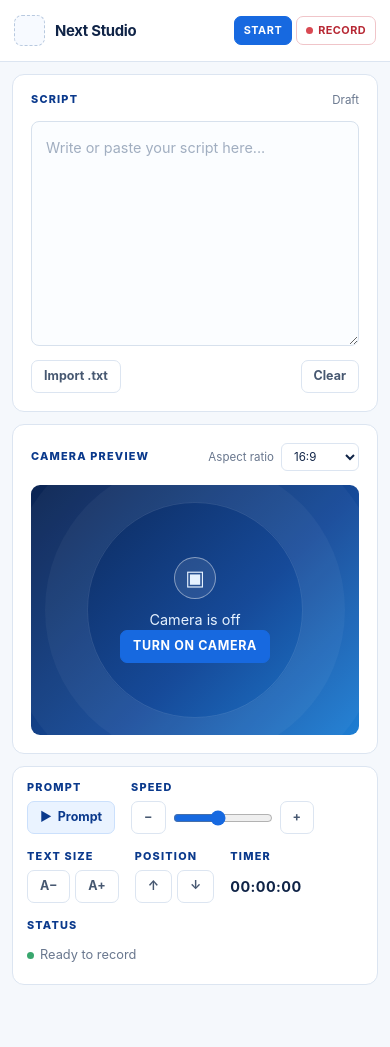
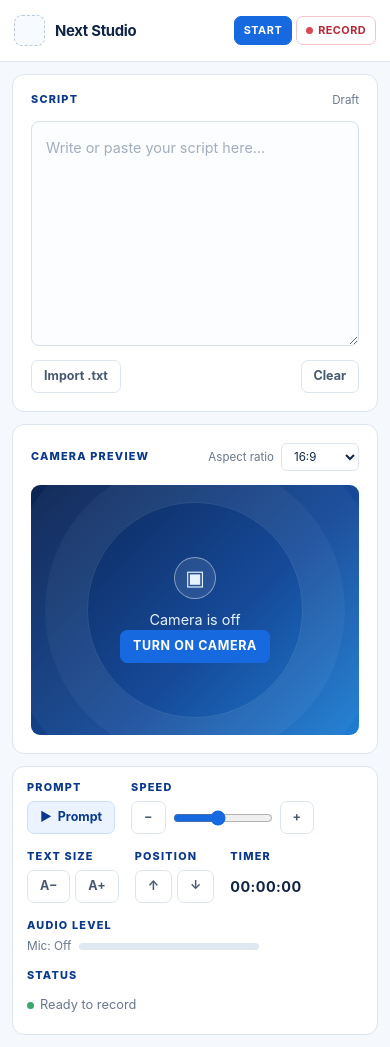
Before and after one commit to richardvelezcarpio-gif/Next-Studio-Teleprompter-Video-Recorder, a React (Vite) app in the folder next-studio-teleprompter/: page /studio in a window 390 px wide. Before the commit the page ends 997 px from the top, so only its background shows below. Built offline with nearby package versions, Linux system fonts and the light colour scheme.

Commit message:
feat: add microphone selection and audio level

```diff
--- a/next-studio-teleprompter/src/components/layout/AppHeader.tsx
+++ b/next-studio-teleprompter/src/components/layout/AppHeader.tsx
@@ -1,10 +1,12 @@
 import { Link, NavLink } from 'react-router-dom'
 import { Button } from '../ui/Button'
 import type { useCamera } from '../../hooks/useCamera'
+import type { useMicrophone } from '../../hooks/useMicrophone'
 
 type CameraController = ReturnType<typeof useCamera>
+type MicrophoneController = ReturnType<typeof useMicrophone>
 
-export function AppHeader({ camera }: { camera: CameraController }) {
+export function AppHeader({ camera, microphone }: { camera: CameraController; microphone: MicrophoneController }) {
   return (
     <header className="app-header">
       <Link to="/studio" className="brand" aria-label="Next Studio home">
@@ -20,7 +22,8 @@ export function AppHeader({ camera }: { camera: CameraController }) {
       <nav className="header-settings" aria-label="Studio settings">
         <button className="header-link" type="button" onClick={() => camera.stream ? camera.stopCamera() : camera.startCamera()}>{camera.stream ? 'Camera On' : 'Camera'}</button>
         {camera.stream && camera.cameras.length > 1 && <label className="header-camera-select"><span className="sr-only">Select camera</span><select value={camera.selectedDeviceId} onChange={(event) => camera.selectCamera(event.target.value)}>{camera.cameras.map((device, index) => <option key={device.deviceId} value={device.deviceId}>{device.label || `Camera ${index + 1}`}</option>)}</select></label>}
-        <NavLink to="/settings/audio" className="header-link">Mic</NavLink>
+        <button className="header-link" type="button" onClick={() => microphone.isActive ? microphone.stopMicrophone() : microphone.startMicrophone()}>{microphone.isActive ? 'Mic On' : 'Mic Off'}</button>
+        {microphone.isActive && microphone.microphones.length > 1 && <label className="header-camera-select"><span className="sr-only">Select microphone</span><select value={microphone.selectedDeviceId} onChange={(event) => microphone.selectMicrophone(event.target.value)}>{microphone.microphones.map((device, index) => <option key={device.deviceId} value={device.deviceId}>{device.label || `Microphone ${index + 1}`}</option>)}</select></label>}
         <NavLink to="/settings" className="header-link">Settings</NavLink>
       </nav>
       <div className="header-cta">
--- a/next-studio-teleprompter/src/components/layout/AppLayout.tsx
+++ b/next-studio-teleprompter/src/components/layout/AppLayout.tsx
@@ -1,21 +1,27 @@
 import { Outlet, useLocation } from 'react-router-dom'
 import { useEffect } from 'react'
 import { useCamera } from '../../hooks/useCamera'
+import { useMicrophone } from '../../hooks/useMicrophone'
 import { AppHeader } from './AppHeader'
 
 export function AppLayout() {
   const camera = useCamera()
+  const microphone = useMicrophone()
   const location = useLocation()
   const { stopCamera } = camera
+  const { stopMicrophone } = microphone
 
   useEffect(() => {
-    if (location.pathname !== '/studio') stopCamera()
-  }, [location.pathname, stopCamera])
+    if (location.pathname !== '/studio') {
+      stopCamera()
+      stopMicrophone()
+    }
+  }, [location.pathname, stopCamera, stopMicrophone])
 
   return (
     <div className="app-shell">
-      <AppHeader camera={camera} />
-      <main className="app-main"><Outlet context={camera} /></main>
+      <AppHeader camera={camera} microphone={microphone} />
+      <main className="app-main"><Outlet context={{ camera, microphone }} /></main>
     </div>
   )
 }
--- a/next-studio-teleprompter/src/components/studio/StudioControls.tsx
+++ b/next-studio-teleprompter/src/components/studio/StudioControls.tsx
@@ -1,12 +1,16 @@
 import { Button } from '../ui/Button'
+import type { useMicrophone } from '../../hooks/useMicrophone'
 
-export function StudioControls() {
+type MicrophoneController = ReturnType<typeof useMicrophone>
+
+export function StudioControls({ microphone }: { microphone: MicrophoneController }) {
   return <section className="studio-controls" aria-label="Studio controls">
     <div className="control-group"><span className="control-label">Prompt</span><Button className="prompt-button">▶&nbsp; Prompt</Button></div>
     <div className="control-group"><span className="control-label">Speed</span><div className="inline-controls"><Button>−</Button><input aria-label="Prompt speed" type="range" min="1" max="10" defaultValue="5" /><Button>+</Button></div></div>
     <div className="control-group"><span className="control-label">Text Size</span><div className="inline-controls"><Button>A−</Button><Button>A+</Button></div></div>
     <div className="control-group"><span className="control-label">Position</span><div className="inline-controls"><Button>↑</Button><Button>↓</Button></div></div>
     <div className="control-group"><span className="control-label">Timer</span><strong className="timer">00:00:00</strong></div>
+    <div className="control-group mic-meter"><span className="control-label">Audio Level</span><div className="meter-row"><span className={microphone.isActive ? 'mic-state active' : 'mic-state'}>Mic: {microphone.isActive ? 'On' : 'Off'}</span><div className="level-meter" aria-label={`Audio level ${microphone.level}%`}><span style={{ width: `${microphone.level}%` }} /></div></div>{microphone.error && <button type="button" className="meter-error" onClick={() => microphone.startMicrophone()}>Try Again</button>}</div>
     <div className="control-group status"><span className="control-label">Status</span><span className="status-value"><i />Ready to record</span></div>
   </section>
 }
--- /dev/null
+++ b/next-studio-teleprompter/src/hooks/useMicrophone.ts
@@ -0,0 +1,92 @@
+import { useCallback, useEffect, useRef, useState } from 'react'
+
+type MicrophoneError = 'Microphone permission denied.' | 'No microphone found.' | 'Microphone is being used by another application.' | 'Unable to access microphone.' | null
+
+function messageFor(error: unknown): Exclude<MicrophoneError, null> {
+  if (error instanceof DOMException) {
+    if (error.name === 'NotAllowedError') return 'Microphone permission denied.'
+    if (error.name === 'NotFoundError') return 'No microphone found.'
+    if (error.name === 'NotReadableError') return 'Microphone is being used by another application.'
+  }
+  return 'Unable to access microphone.'
+}
+
+export function useMicrophone() {
+  const streamRef = useRef<MediaStream | null>(null)
+  const contextRef = useRef<AudioContext | null>(null)
+  const frameRef = useRef<number | null>(null)
+  const [stream, setStream] = useState<MediaStream | null>(null)
+  const [microphones, setMicrophones] = useState<MediaDeviceInfo[]>([])
+  const [selectedDeviceId, setSelectedDeviceId] = useState('')
+  const [isLoading, setIsLoading] = useState(false)
+  const [error, setError] = useState<MicrophoneError>(null)
+  const [level, setLevel] = useState(0)
+
+  const stopMicrophone = useCallback(() => {
+    if (frameRef.current !== null) cancelAnimationFrame(frameRef.current)
+    frameRef.current = null
+    contextRef.current?.close()
+    contextRef.current = null
+    streamRef.current?.getTracks().forEach((track) => track.stop())
+    streamRef.current = null
+    setStream(null)
+    setLevel(0)
+  }, [])
+
+  const startLevelMeter = useCallback((activeStream: MediaStream) => {
+    const context = new AudioContext()
+    const analyser = context.createAnalyser()
+    analyser.fftSize = 256
+    context.createMediaStreamSource(activeStream).connect(analyser)
+    contextRef.current = context
+    const samples = new Uint8Array(analyser.fftSize)
+    const updateLevel = () => {
+      analyser.getByteTimeDomainData(samples)
+      const average = samples.reduce((total, value) => total + Math.abs(value - 128), 0) / samples.length
+      setLevel(Math.min(100, Math.round(average * 2.5)))
+      frameRef.current = requestAnimationFrame(updateLevel)
+    }
+    updateLevel()
+  }, [])
+
+  const refreshMicrophones = useCallback(async (activeDeviceId?: string) => {
+    const devices = await navigator.mediaDevices.enumerateDevices()
+    const audioInputs = devices.filter((device) => device.kind === 'audioinput')
+    setMicrophones(audioInputs)
+    setSelectedDeviceId(activeDeviceId || audioInputs[0]?.deviceId || '')
+  }, [])
+
+  const startMicrophone = useCallback(async (deviceId?: string) => {
+    if (!navigator.mediaDevices?.getUserMedia) {
+      setError('Unable to access microphone.')
+      return
+    }
+    setIsLoading(true)
+    setError(null)
+    stopMicrophone()
+    try {
+      const nextStream = await navigator.mediaDevices.getUserMedia({
+        audio: deviceId ? { deviceId: { exact: deviceId } } : true,
+        video: false,
+      })
+      streamRef.current = nextStream
+      setStream(nextStream)
+      startLevelMeter(nextStream)
+      const activeDeviceId = nextStream.getAudioTracks()[0]?.getSettings().deviceId
+      await refreshMicrophones(activeDeviceId || deviceId)
+    } catch (microphoneError) {
+      setError(messageFor(microphoneError))
+    } finally {
+      setIsLoading(false)
+    }
+  }, [refreshMicrophones, startLevelMeter, stopMicrophone])
+
+  const selectMicrophone = useCallback(async (deviceId: string) => {
+    setSelectedDeviceId(deviceId)
+    await startMicrophone(deviceId)
+  }, [startMicrophone])
+
+  useEffect(() => stopMicrophone, [stopMicrophone])
+
+  return { stream, microphones, selectedDeviceId, isLoading, error, isActive: Boolean(stream), level, startMicrophone, stopMicrophone, selectMicrophone }
+}
--- a/next-studio-teleprompter/src/pages/StudioPage.tsx
+++ b/next-studio-teleprompter/src/pages/StudioPage.tsx
@@ -4,10 +4,12 @@ import { ScriptPanel } from '../components/studio/ScriptPanel'
 import { StudioControls } from '../components/studio/StudioControls'
 
 import type { useCamera } from '../hooks/useCamera'
+import type { useMicrophone } from '../hooks/useMicrophone'
 
 type CameraController = ReturnType<typeof useCamera>
+type MicrophoneController = ReturnType<typeof useMicrophone>
 
 export function StudioPage() {
-  const camera = useOutletContext<CameraController>()
-  return <div className="studio-page"><div className="studio-workspace"><ScriptPanel /><CameraPreview camera={camera} /></div><StudioControls /></div>
+  const { camera, microphone } = useOutletContext<{ camera: CameraController; microphone: MicrophoneController }>()
+  return <div className="studio-page"><div className="studio-workspace"><ScriptPanel /><CameraPreview camera={camera} /></div><StudioControls microphone={microphone} /></div>
 }
```
Also changed, not shown: next-studio-teleprompter/src/styles/globals.css.
